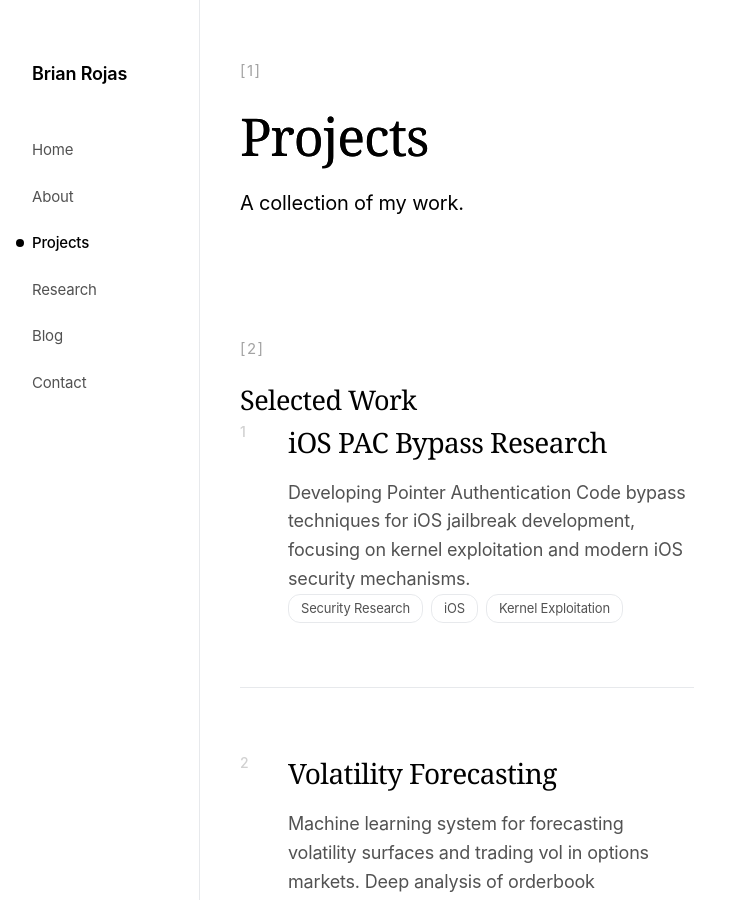
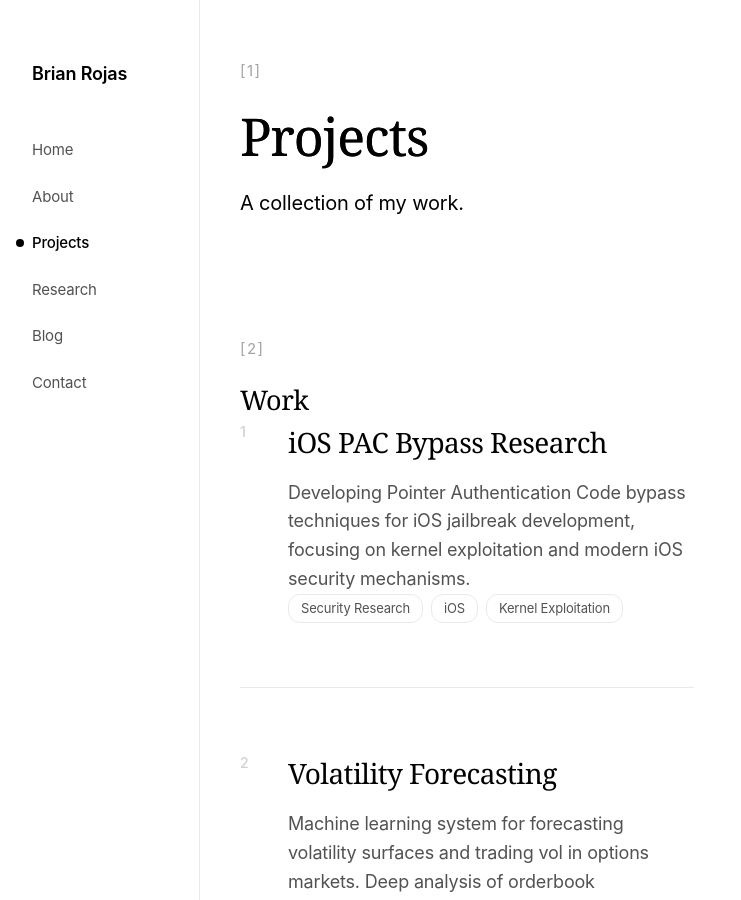
Before and after one commit to brianrojrc/brianrojrc.github.io, a Jekyll site: the page built from projects.md, in a window 1280 px wide and 900 px high. Shown: the whole window, without its empty margins (0-741 px from the left). Built offline with Jekyll 4.4.1, drawn with Linux system fonts in a browser that asks for light colours; some web fonts are replaced.

Commit message:
Update projects.md

```diff
--- a/projects.md
+++ b/projects.md
@@ -11,7 +11,7 @@ title: Projects
 
 <section class="projects">
     <span class="section-marker">[2]</span>
-    <h2>Selected Work</h2>
+    <h2>Work</h2>
 
     <div class="project-item-detailed">
         <div class="project-header">
```
